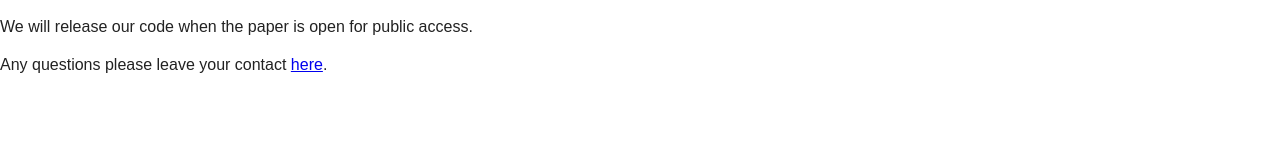
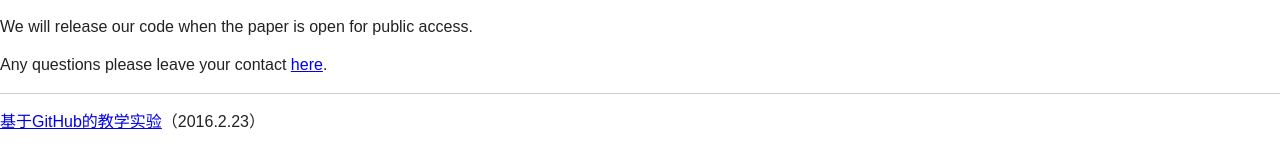
Before and after one commit to zengsn/zengsn.github.io, a plain HTML site: page index.html in a window 1280 px wide. Drawn offline with Linux system fonts and the light colour scheme.

Commit message:
提交GitHub教学实验代码

```diff
--- a/index.html
+++ b/index.html
@@ -24,6 +24,10 @@
         <p>We will release our code when the paper is open for public access.</p>
         <p>Any questions please leave your contact <a href="https://github.com/zengsn/researches/issues">here</a>.</p>
 
+        <hr />
+
+        <p><a href="https://github.com/zengsn/researches/tree/master/2016-github-based-lab">基于GitHub的教学实验</a>（2016.2.23）</p>
+
         <!--script src="https://code.jquery.com/jquery-1.12.0.min.js"></script-->
         <script>window.jQuery || document.write('<script src="js/vendor/jquery-1.12.0.min.js"><\/script>')</script>
         <script src="js/plugins.js"></script>
```
